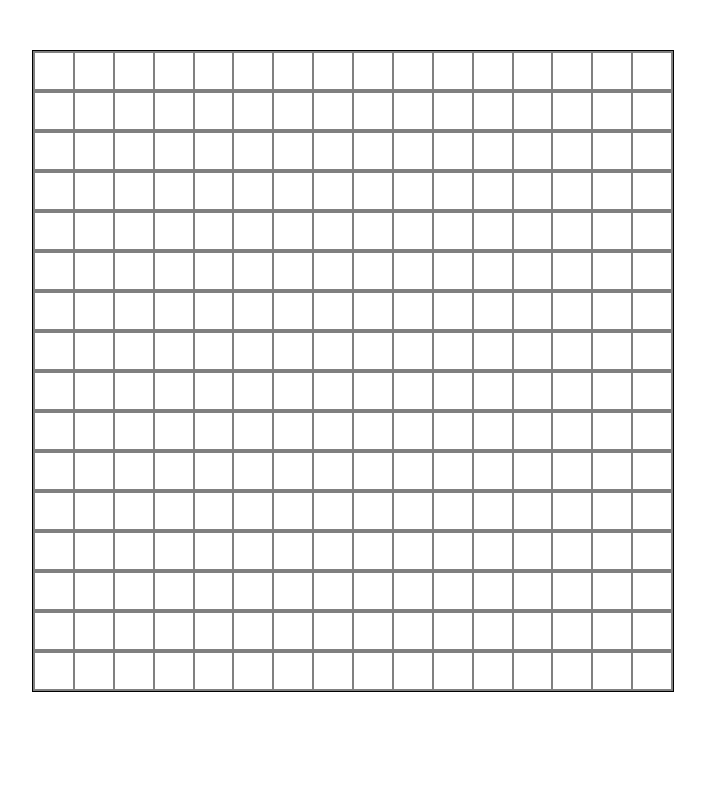
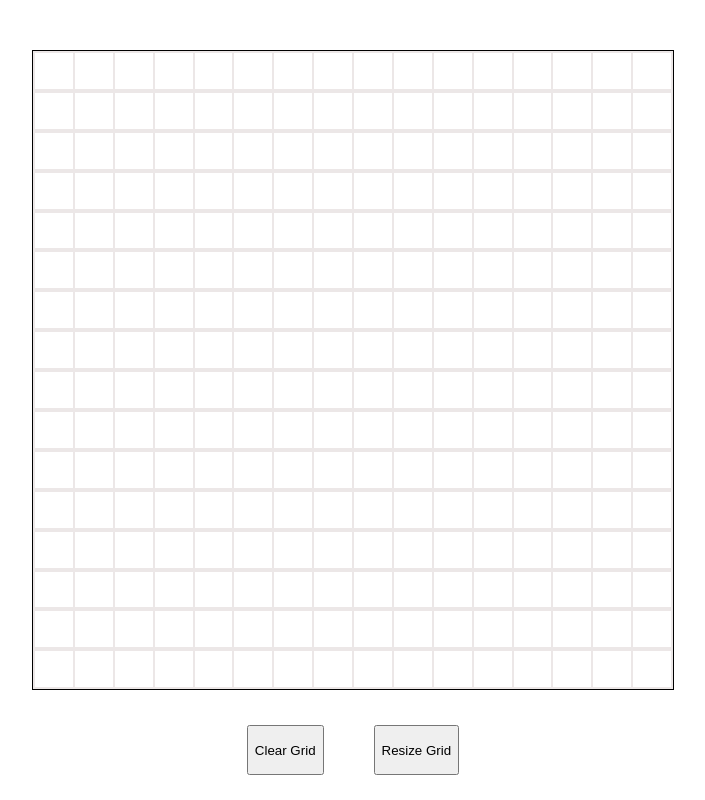
Before and after one commit to nmromero12/etech-a-sketch, a plain HTML site: page index.html in a window 1280 px wide. Shown: the whole page, without its empty margins (287-992 px from the left). Drawn offline with Linux system fonts and the light colour scheme.

Commit message:
Feat: Implemented clear grid feature

```diff
--- a/index.html
+++ b/index.html
@@ -10,5 +10,9 @@
 <body>
     <script src="script.js" defer></script>
     <div class="grid-container"></div>
+    <div class="reset-container">
+        <button class="clear">Clear Grid</button>
+        <button class="resize">Resize Grid</button>
+    </div>
 </body>
 </html>
--- a/main.css
+++ b/main.css
@@ -2,7 +2,9 @@ body {
     height: 100vh; /* Take up full viewport height */
     margin: 0; /* Remove default browser margin */
     display: flex;
-    justify-content: center; /* Center horizontally */
+    flex-direction: column;
+    align-items: center;
+    gap: 10px;
 
   }
 
@@ -16,15 +18,35 @@ body {
 
 }
 
+.reset-container{
+    display: flex;
+    height: 100px;
+    width: 640px;
+    justify-content: center;
+    align-items: center;
+    gap: 50px;
+}
+
 .row {
     display: flex;
     height: 40px;
     flex: 1;
-    border: solid grey 1px;
+    border: solid rgb(236, 231, 231) 1px;
 }
 
 .column {
 
     width: 40px;
-    border: solid grey 1px;
+    border: solid rgb(236, 231, 231) 1px;
 }
+
+
+
+
+.column.hovered {
+    background-color: black;
+}
+
+button {
+    height: 50px;
+}
--- a/script.js
+++ b/script.js
@@ -16,3 +16,27 @@ rows.forEach(row => {
    }
 
 });
+
+
+const columns = document.querySelectorAll('.column');
+
+columns.forEach(column => {
+    column.addEventListener('mouseenter', () => {
+      column.classList.add('hovered'); // Add 'hovered' class when the mouse enters
+    });
+
+    column.addEventListener('mouseleave', () => {
+
+    });
+  });
+
+const clear = document.querySelector('.clear');
+
+clear.addEventListener("click", () => {
+
+    columns.forEach(column => {
+        column.classList.remove("hovered")
+    })
+
+}
+)
```
